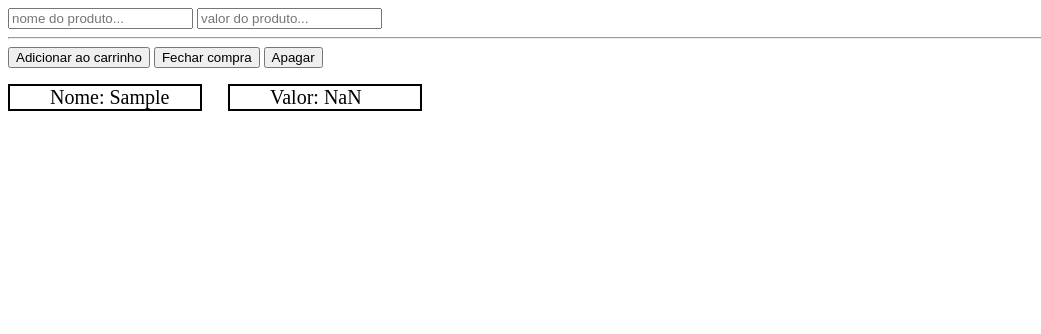
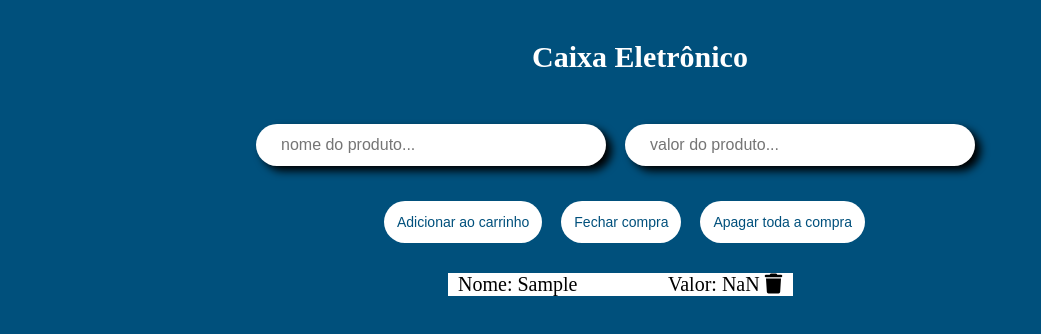
Before and after one commit to Robson077/caixa-eletronico, a plain HTML site: page index.html in a window 1280 px wide. Both pictures are taken after typing "Sample", "Sample" into the empty fields and a click on the button "Adicionar ao carrinho". Shown: the whole page, without its empty margins (0-1041 px from the left). Drawn offline with Linux system fonts and the light colour scheme.

Commit message:
Completo

```diff
--- a/index.html
+++ b/index.html
@@ -4,22 +4,28 @@
     <meta charset="UTF-8">
     <meta http-equiv="X-UA-Compatible" content="IE=edge">
     <meta name="viewport" content="width=device-width, initial-scale=1.0">
+    <script src="https://kit.fontawesome.com/a2ad50cfaf.js" crossorigin="anonymous"></script>
     <link rel="stylesheet" href="style.css">
     <title>Document</title>
 </head>
 <body>
-    <input type="text" id="nome" placeholder="nome do produto...">
 
-    <input type="text" id="valor" placeholder="valor do produto...">
+    <h1>Caixa Eletrônico</h1>
+    <div id="divInputs">
+        <input type="text" id="nome" class="inputs" placeholder="nome do produto...">
 
-    <hr>
+        <input type="text" id="valor" class="inputs" placeholder="valor do produto...">
+    </div>
 
+    <div id="divButton">
         <button onclick="add()">Adicionar ao carrinho</button>
 
         <button onclick="fechar()">Fechar compra</button>
 
-    <button onclick="apagar()">Apagar</button>
+        <button onclick="apagar()">Apagar toda a compra</button>
+    </div>
 
+    <div id="divUl">
         <ul id="listaNome">
 
         </ul>
@@ -29,6 +35,7 @@
         </ul>
 
         <p id="resultado"></p>
+    </div>
 
 </body>
 <script src="./script.js">
--- a/script.js
+++ b/script.js
@@ -20,9 +20,9 @@ function mostrarProdutos() {
     `
   })
 
-  bancoValor.forEach((valor, inde) => {
+  bancoValor.forEach((valor, index) => {
     outraLi = outraLi + `
-      <li>Valor: ${valor}</li>
+      <li>Valor: ${valor} <i class="fas fa-trash" onclick="apagarIndex(${index})"></i></li>
     `
   })
 
@@ -31,13 +31,21 @@ function mostrarProdutos() {
 }
 
 function add() {
-  bancoProdutos.push(String(nomeDoProduto.value))
-  bancoValor.push(Number(valorDoProduto.value))
+  if (nomeDoProduto.value && valorDoProduto.value) {
+    bancoProdutos.push(String(nomeDoProduto.value))
+    bancoValor.push(Number(valorDoProduto.value))
+    mostrarProdutos()
+
+  }
+
+  else {
+    alert("PRENCHA TODOS OS CAMPOS")
+  }
 
   nomeDoProduto.value = ""
   valorDoProduto.value = ""
 
-  mostrarProdutos()
+  troca.innerHTML = ""
 }
 
 
@@ -62,6 +70,13 @@ function apagar() {
   troca.innerHTML = "Compra deletada"
 }
 
+function apagarIndex(index) {
+  bancoProdutos.splice(index, 1)
+  bancoValor.splice(index, 1)
+
+  mostrarProdutos()
+}
+
 function addEnter(teclas) {
   if (teclas.key === "Enter"){
     add()
--- a/style.css
+++ b/style.css
@@ -1,9 +1,81 @@
+* {
+    margin: 0;
+    padding: 0;
+    box-sizing: border-box;
+    outline: none;
+}
+
+body {
+    background-color: #00507C;
+}
+
+h1 {
+    text-align: center;
+    margin-top: 40px;
+    margin-bottom: 50px;
+    font-size: 30px;
+    color: white;
+}
+
+#divInputs {
+    margin-left: 20%;
+}
+
+.inputs {
+    width: 350px;
+    height: 42px;
+    margin-bottom: 10px;
+    margin-right: 15px;
+    background: #FFFFFF;
+    border-radius: 48px;
+    border: none;
+    padding-left: 25px;
+    box-shadow: 6px 5px 8px 0px #000000;
+}
+
+::placeholder {
+    font-size: 16px;
+}
+
+button {
+    background: #FFFFFF;
+    border-radius: 48px;
+    border: none;
+    color: #00507C;
+    font-size: 14px;
+    font-weight: 500;
+    padding: 13px;
+    margin-bottom: 30px;
+    cursor: pointer;
+    margin-right: 15px;
+}
+
+#divButton {
+    margin-top: 25px;
+    margin-left: 30%;
+}
+
+#divUl {
+    margin-left: 35%;
+    background-color: #FFFFFF;
+    width: 345px;
+}
+
+i {
+    cursor: pointer;
+    position: relative;
+}
+
+button:active {
+    opacity: 0.6;
+}
+
 ul {
-    border: black 2px solid;
     width: 150px;
 }
 #listaNome {
     position: absolute;
+    margin-left: 10px;
 }
 
 #listaValor {
@@ -17,5 +89,6 @@ li{
 
 #resultado {
     font-size: 25px;
-    margin-left: 260px;
+    margin-left: 90px;
+    margin-top: 20px;
 }
```
Lines whose indentation alone changed are shown as unchanged.
